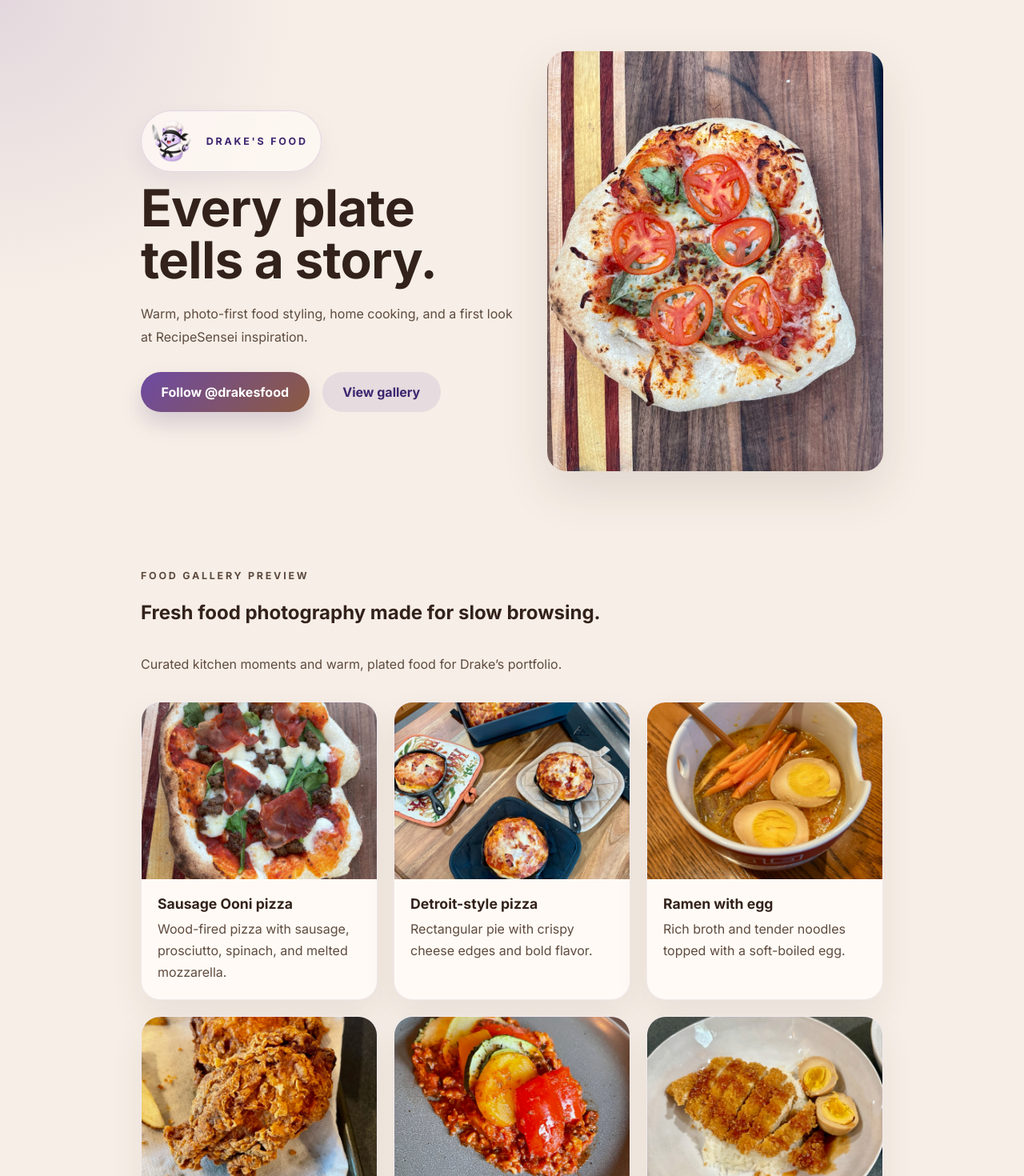
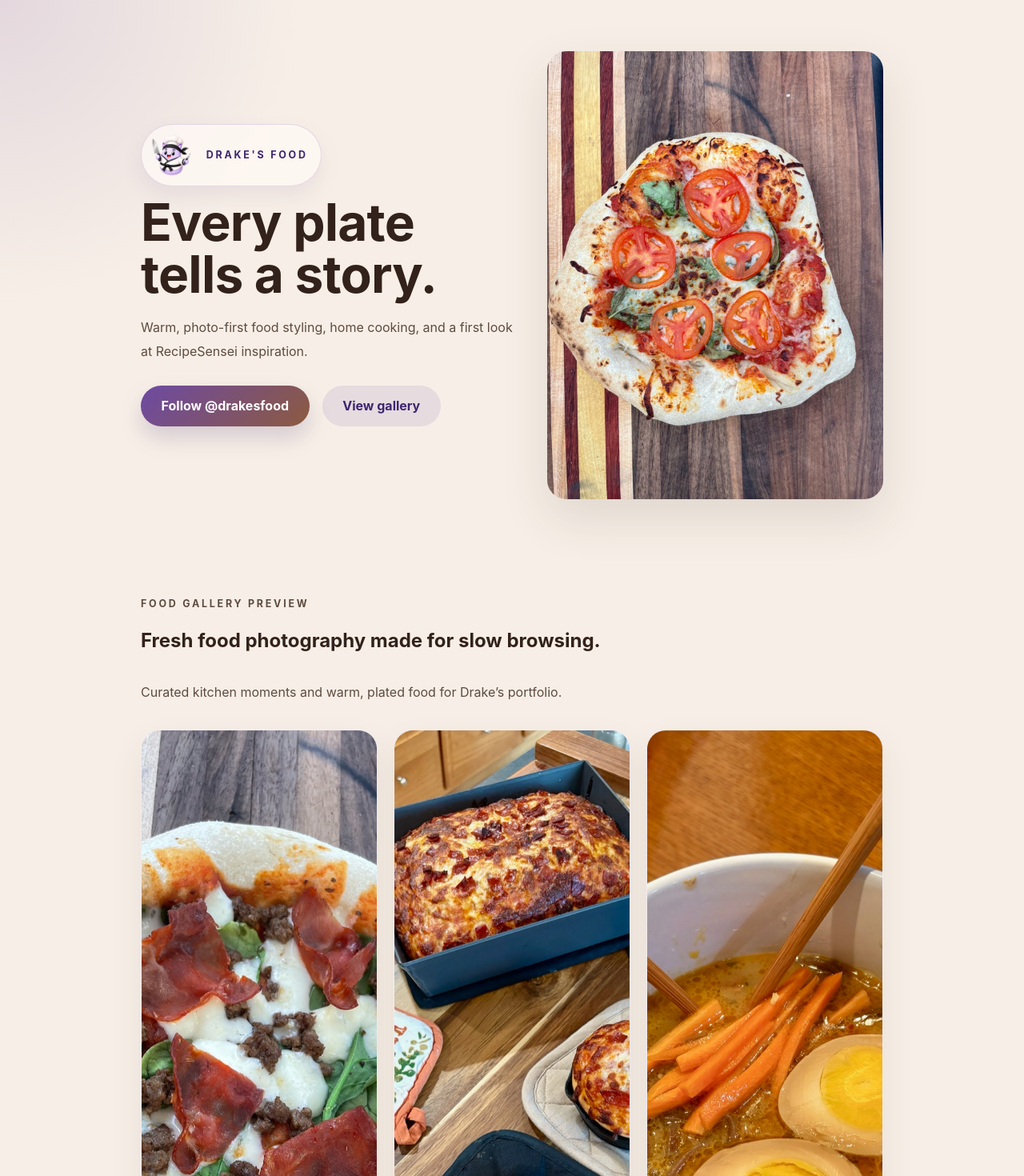
Before and after one commit to drakejrobert-sudo/drakesfood, an Angular app: page / in a window 1280 px wide. Shown: the top 1470 px of the page at 80% size. Built offline with nearby package versions, Linux system fonts and the light colour scheme.

Commit message:
Review performance and accessibility workflow (#23)

```diff
--- a/src/app/components/gallery-preview/gallery-preview.component.html
+++ b/src/app/components/gallery-preview/gallery-preview.component.html
@@ -9,7 +9,7 @@
   <div class="gallery-grid">
     @for (item of galleryItems; track item.imageUrl) {
       <article class="gallery-card">
-        <img [src]="item.imageUrl" [alt]="item.altText" loading="lazy" />
+        <img [src]="item.imageUrl" [alt]="item.altText" width="1280" height="960" loading="lazy" decoding="async" />
         <div class="gallery-copy">
           <h3>{{ item.title }}</h3>
           <p>{{ item.description }}</p>
--- a/src/app/components/hero/hero.component.html
+++ b/src/app/components/hero/hero.component.html
@@ -1,7 +1,7 @@
 <section class="hero" aria-labelledby="hero-title">
   <div class="hero-content">
     <div class="brand-kicker">
-      <img src="assets/images/chef-ninja-avatar-128.png" alt="Drake's Food ninja chef mascot" width="96" height="96" />
+      <img src="assets/images/chef-ninja-avatar-128.png" alt="Drake's Food ninja chef mascot" width="96" height="96" decoding="async" />
       <p class="eyebrow">Drake's Food</p>
     </div>
     <h1 id="hero-title">Every plate tells a story.</h1>
@@ -12,6 +12,6 @@
     </div>
   </div>
   <div class="hero-image">
-    <img src="assets/images/markaritaOoniPizza.jpeg" alt="Margarita pizza fresh from the Ooni oven with melted mozzarella and basil" fetchpriority="high" />
+    <img src="assets/images/markaritaOoniPizza.jpeg" alt="Margarita pizza fresh from the Ooni oven with melted mozzarella and basil" width="1280" height="1600" fetchpriority="high" />
   </div>
 </section>
--- a/src/styles.css
+++ b/src/styles.css
@@ -1,8 +1,6 @@
-@import url('https://fonts.googleapis.com/css2?family=Inter:wght@400;500;600;700&display=swap');
-
 :root {
   color-scheme: light;
-  font-family: 'Inter', -apple-system, BlinkMacSystemFont, 'Segoe UI', sans-serif;
+  font-family: -apple-system, BlinkMacSystemFont, 'Segoe UI', sans-serif;
   --color-background: #f7efe7;
   --color-surface: #fffaf5;
   --color-text: #32221b;
```
Also changed, not shown: 2 other files (tests, documents, lock files or other folders).
